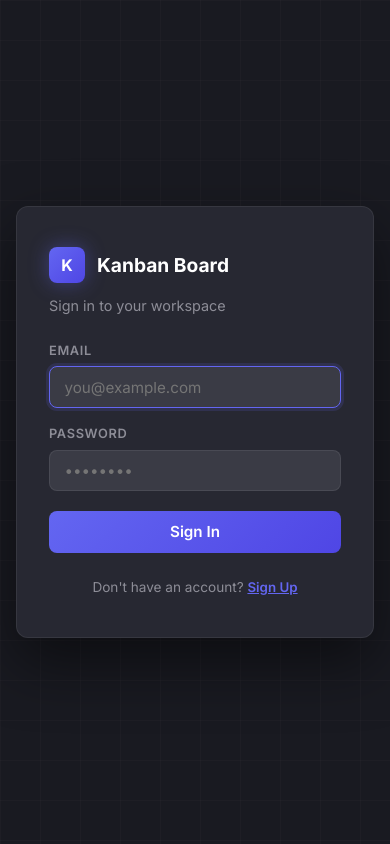
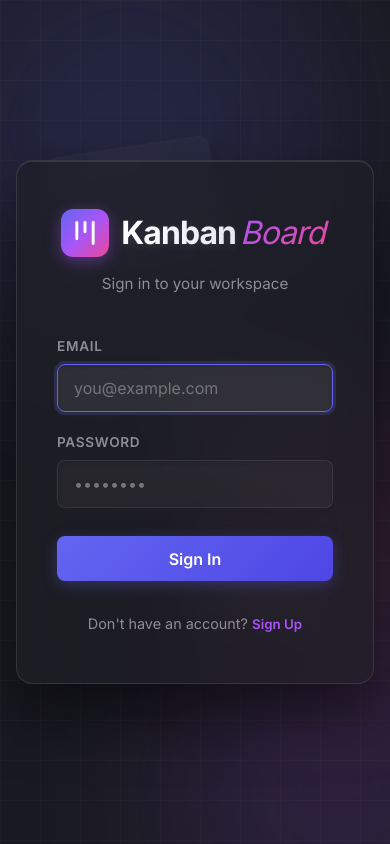
Before and after one commit to brjahanbani/Kanban-Task-Manager-Board, a React (Vite) app: page / in a window 390 px wide. Built offline with nearby package versions, Linux system fonts and the light colour scheme; no server answers.

Commit message:
feat: add responsive login and sign-up page with glassmorphic design and Supabase authentication integration

```diff
--- a/src/pages/LoginPage/LoginPage.css
+++ b/src/pages/LoginPage/LoginPage.css
@@ -9,69 +9,245 @@
     linear-gradient(to bottom, rgba(255,255,255,0.02) 1px, transparent 1px);
   background-size: 40px 40px;
   padding: 1rem;
+  position: relative;
+  overflow: hidden;
 }
 
-.login-card {
+/* Dynamic Background Orbs */
+.bg-orb {
+  position: absolute;
+  border-radius: 50%;
+  filter: blur(80px);
+  z-index: 0;
+  animation: floatOrb 20s infinite alternate ease-in-out;
+}
+
+.orb-1 {
+  width: 400px;
+  height: 400px;
+  background: rgba(99, 102, 241, 0.15); /* Accent */
+  top: -100px;
+  left: -100px;
+  animation-delay: 0s;
+}
+
+.orb-2 {
+  width: 300px;
+  height: 300px;
+  background: rgba(168, 85, 247, 0.15); /* Purple */
+  bottom: -50px;
+  right: -50px;
+  animation-delay: -5s;
+}
+
+.orb-3 {
+  width: 250px;
+  height: 250px;
+  background: rgba(236, 72, 153, 0.15); /* Pink */
+  top: 40%;
+  left: 60%;
+  animation-delay: -10s;
+}
+
+@keyframes floatOrb {
+  0% { transform: translate(0, 0) scale(1); }
+  50% { transform: translate(50px, 50px) scale(1.1); }
+  100% { transform: translate(-50px, 100px) scale(0.9); }
+}
+
+/* Floating Kanban Boards */
+.floating-boards {
+  position: absolute;
+  width: 100%;
+  height: 100%;
+  top: 0;
+  left: 0;
+  z-index: 0;
+  pointer-events: none;
+  perspective: 1000px;
+}
+
+.board-prop {
+  position: absolute;
+  background: rgba(255, 255, 255, 0.03);
+  border: 1px solid rgba(255, 255, 255, 0.05);
+  border-radius: var(--radius-lg);
+  padding: 1rem;
+  display: flex;
+  flex-direction: column;
+  gap: 0.5rem;
+  box-shadow: 0 10px 30px rgba(0,0,0,0.2);
+  backdrop-filter: blur(4px);
+  opacity: 0.6;
+}
+
+.prop-header {
+  height: 12px;
+  width: 60%;
+  background: rgba(255, 255, 255, 0.1);
+  border-radius: 6px;
+  margin-bottom: 0.5rem;
+}
+
+.prop-card {
+  height: 30px;
+  width: 100%;
+  background: rgba(255, 255, 255, 0.05);
+  border-radius: var(--radius-md);
+}
+
+.board-1 {
+  width: 180px;
+  top: 15%;
+  left: 10%;
+  transform: rotate(-10deg) translateZ(-100px);
+  animation: floatBoard1 15s infinite alternate ease-in-out;
+}
+
+.board-2 {
+  width: 150px;
+  bottom: 20%;
+  right: 15%;
+  transform: rotate(15deg) translateZ(-50px);
+  animation: floatBoard2 18s infinite alternate-reverse ease-in-out;
+}
+
+.board-3 {
+  width: 200px;
+  top: 40%;
+  right: 5%;
+  transform: rotate(5deg) translateZ(-150px);
+  animation: floatBoard3 20s infinite alternate ease-in-out;
+  opacity: 0.4;
+}
+
+@keyframes floatBoard1 {
+  0% { transform: translateY(0) rotate(-10deg) translateZ(-100px); }
+  100% { transform: translateY(-30px) rotate(-5deg) translateZ(-100px); }
+}
+
+@keyframes floatBoard2 {
+  0% { transform: translateY(0) rotate(15deg) translateZ(-50px); }
+  100% { transform: translateY(-40px) rotate(20deg) translateZ(-50px); }
+}
+
+@keyframes floatBoard3 {
+  0% { transform: translateY(0) rotate(5deg) translateZ(-150px); }
+  100% { transform: translateY(-20px) rotate(10deg) translateZ(-150px); }
+}
+
+/* Glass Panel Card */
+.glass-panel {
   width: 100%;
   max-width: 400px;
-  background-color: var(--bg-secondary);
-  border: 1px solid rgba(255,255,255,0.07);
-  border-radius: var(--radius-lg);
-  padding: 2.5rem 2rem;
-  box-shadow: 0 24px 60px rgba(0,0,0,0.5);
+  background: rgba(30, 31, 38, 0.7);
+  backdrop-filter: blur(20px);
+  -webkit-backdrop-filter: blur(20px);
+  border: 1px solid rgba(255, 255, 255, 0.1);
+  border-radius: var(--radius-xl);
+  padding: 3rem 2.5rem;
+  box-shadow: 0 30px 60px rgba(0,0,0,0.5), inset 0 1px 0 rgba(255,255,255,0.1);
   display: flex;
   flex-direction: column;
   gap: 1.5rem;
+  z-index: 10;
+  position: relative;
+  transition: transform 0.3s cubic-bezier(0.175, 0.885, 0.32, 1.275);
+}
+
+.glass-panel:hover {
+  transform: translateY(-5px);
+  box-shadow: 0 40px 70px rgba(0,0,0,0.6), inset 0 1px 0 rgba(255,255,255,0.15);
 }
 
 /* Logo */
-.login-logo {
+.login-logo-container {
   display: flex;
   align-items: center;
-  gap: 0.75rem;
+  justify-content: center;
+  gap: 12px;
+  margin-bottom: 0.5rem;
 }
 
 .login-logo-mark {
-  width: 36px;
-  height: 36px;
-  border-radius: var(--radius-md);
-  background: linear-gradient(135deg, var(--accent-color), var(--accent-hover));
+  width: 48px;
+  height: 48px;
+  border-radius: 12px;
+  background: linear-gradient(135deg, #6366f1, #a855f7, #ec4899);
+  box-shadow: 0 4px 15px rgba(168, 85, 247, 0.4);
   color: #fff;
-  font-size: 1rem;
-  font-weight: 700;
   display: flex;
   align-items: center;
   justify-content: center;
-  box-shadow: 0 0 20px rgba(99,102,241,0.4);
+  position: relative;
+  overflow: hidden;
 }
 
-.login-app-name {
-  font-size: 1.2rem;
-  font-weight: 700;
-  color: var(--text-primary);
+.login-logo-mark::before {
+  content: '';
+  position: absolute;
+  top: 0; left: -100%;
+  width: 50%; height: 100%;
+  background: linear-gradient(to right, transparent, rgba(255, 255, 255, 0.4), transparent);
+  transform: skewX(-20deg);
+  animation: shine 4s infinite;
+}
+
+@keyframes shine {
+  0% { left: -100%; }
+  20% { left: 200%; }
+  100% { left: 200%; }
+}
+
+.login-logotype {
+  font-size: 2rem;
+  font-weight: 800;
+  letter-spacing: -0.03em;
+  display: flex;
+  align-items: center;
+  gap: 4px;
+}
+
+.login-logotype-kanban {
+  background: linear-gradient(to right, #ffffff, #e2e8f0);
+  -webkit-background-clip: text;
+  -webkit-text-fill-color: transparent;
+  text-shadow: 0 2px 10px rgba(255, 255, 255, 0.1);
+}
+
+.login-logotype-board {
+  color: transparent;
+  background: linear-gradient(135deg, #a855f7, #ec4899);
+  -webkit-background-clip: text;
+  -webkit-text-fill-color: transparent;
+  font-weight: 400;
+  font-style: italic;
+  padding-right: 4px;
 }
 
 .login-subtitle {
-  font-size: 0.9rem;
+  font-size: 0.95rem;
   color: var(--text-secondary);
-  margin-top: -0.75rem;
+  text-align: center;
+  margin-top: -1rem;
+  margin-bottom: 1rem;
 }
 
 /* Form */
 .login-form {
   display: flex;
   flex-direction: column;
-  gap: 1rem;
+  gap: 1.25rem;
 }
 
 .field {
   display: flex;
   flex-direction: column;
-  gap: 0.4rem;
+  gap: 0.5rem;
 }
 
 .field label {
-  font-size: 0.8rem;
+  font-size: 0.85rem;
   font-weight: 600;
   color: var(--text-secondary);
   text-transform: uppercase;
@@ -79,19 +255,21 @@
 }
 
 .field input {
-  background-color: var(--bg-tertiary);
+  background-color: rgba(255, 255, 255, 0.04);
   border: 1px solid rgba(255,255,255,0.08);
   border-radius: var(--radius-md);
-  padding: 0.65rem 0.9rem;
+  padding: 0.8rem 1rem;
   color: var(--text-primary);
-  font-size: 0.95rem;
+  font-size: 1rem;
   outline: none;
-  transition: border-color 0.15s;
+  transition: all 0.2s;
+  box-shadow: inset 0 2px 4px rgba(0,0,0,0.1);
 }
 
 .field input:focus {
   border-color: var(--accent-color);
-  box-shadow: 0 0 0 3px rgba(99,102,241,0.15);
+  background-color: rgba(255, 255, 255, 0.08);
+  box-shadow: inset 0 2px 4px rgba(0,0,0,0.1), 0 0 0 3px rgba(99,102,241,0.2);
 }
 
 /* Submit button */
@@ -101,30 +279,32 @@
   justify-content: center;
   gap: 0.5rem;
   width: 100%;
-  padding: 0.7rem;
+  padding: 0.8rem;
   background: linear-gradient(135deg, var(--accent-color), var(--accent-hover));
   color: #fff;
   border-radius: var(--radius-md);
-  font-size: 0.95rem;
+  font-size: 1rem;
   font-weight: 600;
-  margin-top: 0.25rem;
-  transition: opacity 0.15s, transform 0.1s;
+  margin-top: 0.5rem;
+  transition: all 0.2s;
   cursor: pointer;
+  box-shadow: 0 4px 15px rgba(99, 102, 241, 0.3);
 }
 
 .login-btn:hover:not(:disabled) {
-  opacity: 0.9;
-  transform: translateY(-1px);
+  transform: translateY(-2px);
+  box-shadow: 0 8px 25px rgba(99, 102, 241, 0.4);
 }
 
 .login-btn:disabled {
-  opacity: 0.6;
+  opacity: 0.7;
   cursor: not-allowed;
+  transform: none;
 }
 
 .login-spinner {
-  width: 16px;
-  height: 16px;
+  width: 18px;
+  height: 18px;
   border: 2px solid rgba(255,255,255,0.3);
   border-top-color: #fff;
   border-radius: 50%;
@@ -132,40 +312,45 @@
 }
 
 /* Messages */
+.login-error, .login-success {
+  font-size: 0.85rem;
+  border-radius: var(--radius-md);
+  padding: 0.75rem 1rem;
+  text-align: center;
+}
+
 .login-error {
-  font-size: 0.82rem;
-  color: #f87171;
-  background-color: rgba(239,68,68,0.1);
-  border: 1px solid rgba(239,68,68,0.25);
-  border-radius: var(--radius-sm);
-  padding: 0.5rem 0.75rem;
+  color: #fca5a5;
+  background-color: rgba(239,68,68,0.15);
+  border: 1px solid rgba(239,68,68,0.3);
 }
 
 .login-success {
-  font-size: 0.82rem;
-  color: #4ade80;
-  background-color: rgba(34,197,94,0.1);
-  border: 1px solid rgba(34,197,94,0.25);
-  border-radius: var(--radius-sm);
-  padding: 0.5rem 0.75rem;
+  color: #86efac;
+  background-color: rgba(34,197,94,0.15);
+  border: 1px solid rgba(34,197,94,0.3);
 }
 
 /* Toggle link */
 .login-toggle {
-  font-size: 0.85rem;
+  font-size: 0.9rem;
   color: var(--text-secondary);
   text-align: center;
+  margin-top: 0.5rem;
 }
 
 .login-toggle button {
-  color: var(--accent-color);
+  color: #a855f7; /* Matching the purple gradient of the logo */
   font-weight: 600;
-  text-decoration: underline;
+  text-decoration: none;
   background: none;
+  border: none;
   cursor: pointer;
-  transition: color 0.15s;
+  transition: color 0.2s;
+  padding: 0;
 }
 
 .login-toggle button:hover {
-  color: var(--accent-hover);
+  color: #d8b4fe;
+  text-decoration: underline;
 }
--- a/src/pages/LoginPage/LoginPage.tsx
+++ b/src/pages/LoginPage/LoginPage.tsx
@@ -1,4 +1,5 @@
 import React, { useState } from 'react';
+import { Kanban } from 'lucide-react';
 import { supabase } from '../../lib/supabase';
 import './LoginPage.css';
 
@@ -34,11 +35,33 @@ export const LoginPage: React.FC = () => {
 
   return (
     <div className="login-page">
-      <div className="login-card">
-        {/* Logo */}
-        <div className="login-logo">
-          <div className="login-logo-mark">K</div>
-          <h1 className="login-app-name">Kanban Board</h1>
+      {/* Dynamic Background Elements */}
+      <div className="bg-orb orb-1"></div>
+      <div className="bg-orb orb-2"></div>
+      <div className="bg-orb orb-3"></div>
+
+      <div className="floating-boards">
+        <div className="board-prop board-1">
+          <div className="prop-header"></div><div className="prop-card"></div><div className="prop-card"></div>
+        </div>
+        <div className="board-prop board-2">
+          <div className="prop-header"></div><div className="prop-card"></div>
+        </div>
+        <div className="board-prop board-3">
+          <div className="prop-header"></div><div className="prop-card"></div><div className="prop-card"></div><div className="prop-card"></div>
+        </div>
+      </div>
+
+      <div className="login-card glass-panel">
+        {/* Logo matching the Header */}
+        <div className="login-logo-container">
+          <div className="login-logo-mark">
+            <Kanban size={28} strokeWidth={2.5} />
+          </div>
+          <h1 className="login-logotype">
+            <span className="login-logotype-kanban">Kanban</span>
+            <span className="login-logotype-board">Board</span>
+          </h1>
         </div>
 
         <p className="login-subtitle">
@@ -83,7 +106,7 @@ export const LoginPage: React.FC = () => {
 
         <p className="login-toggle">
           {mode === 'login' ? "Don't have an account? " : 'Already have an account? '}
-          <button onClick={() => { setMode(mode === 'login' ? 'signup' : 'login'); setError(''); }}>
+          <button onClick={() => { setMode(mode === 'login' ? 'signup' : 'login'); setError(''); }} type="button">
             {mode === 'login' ? 'Sign Up' : 'Sign In'}
           </button>
         </p>
```
